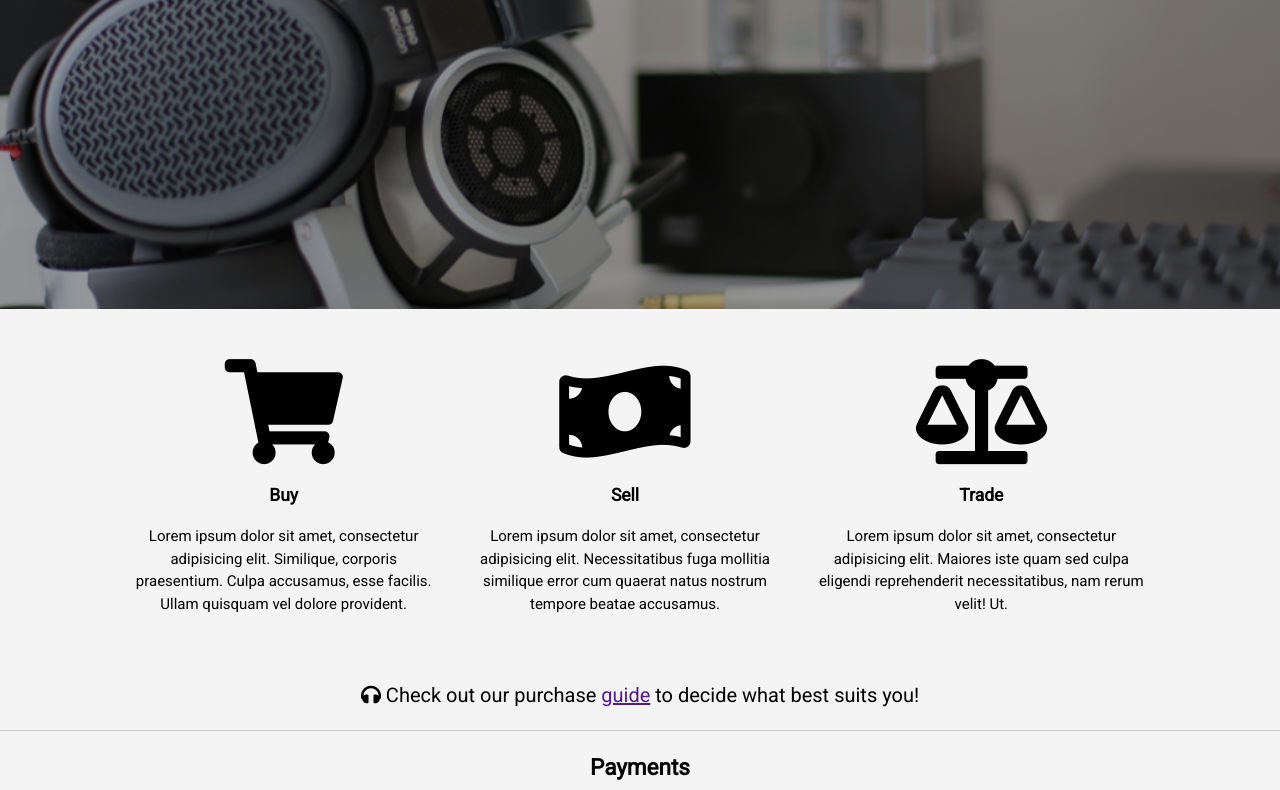
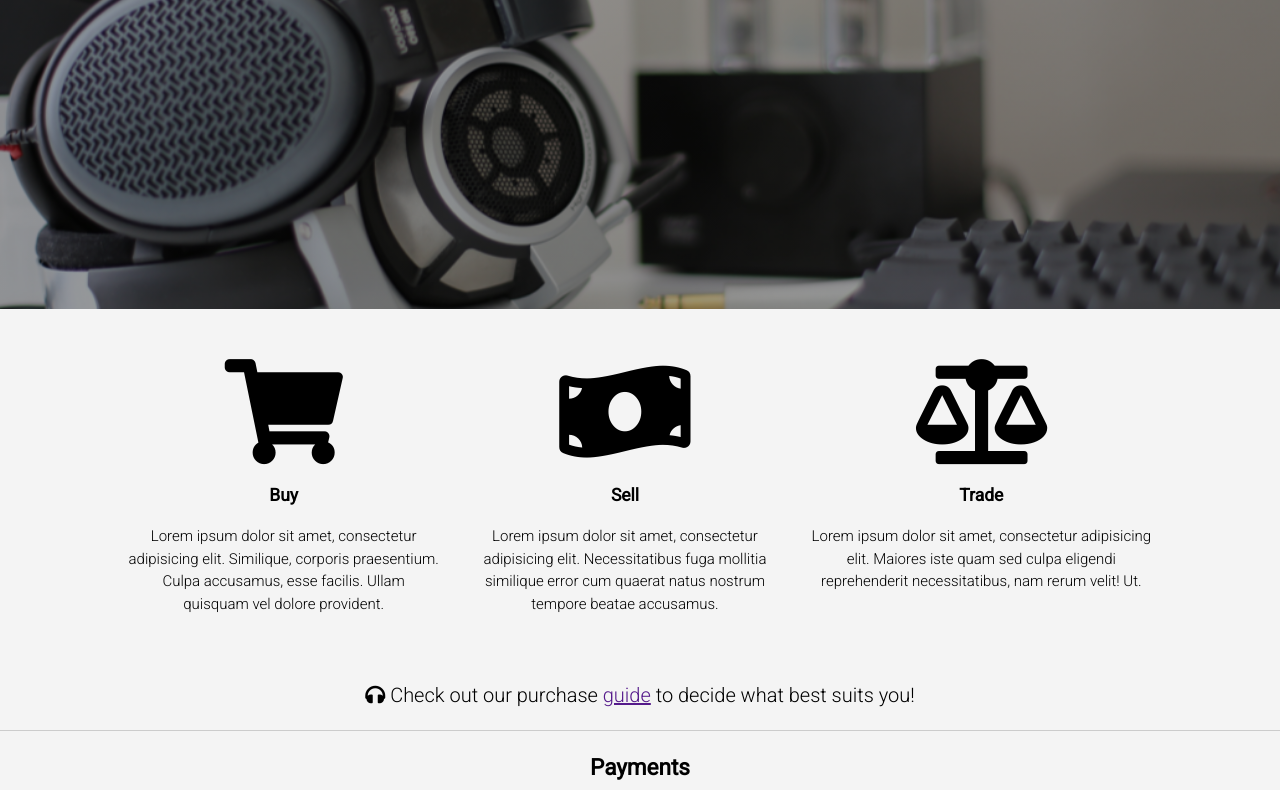
Before and after one commit to ALim95/first-website, a plain HTML site: page index.html in a window 1280 px wide. Shown: the part 71-861 px from the top of the page. Drawn offline with Linux system fonts and the light colour scheme.

Commit message:
testing git push

```diff
--- a/css/master.css
+++ b/css/master.css
@@ -1,5 +1,5 @@
 body {
-  font: 400 15px/1.5 "Roboto", sans-serif;
+  font: 300 15px/1.5 "Roboto", sans-serif;
   padding: 0;
   margin: 0;
   background-color: #f4f4f4;
```
